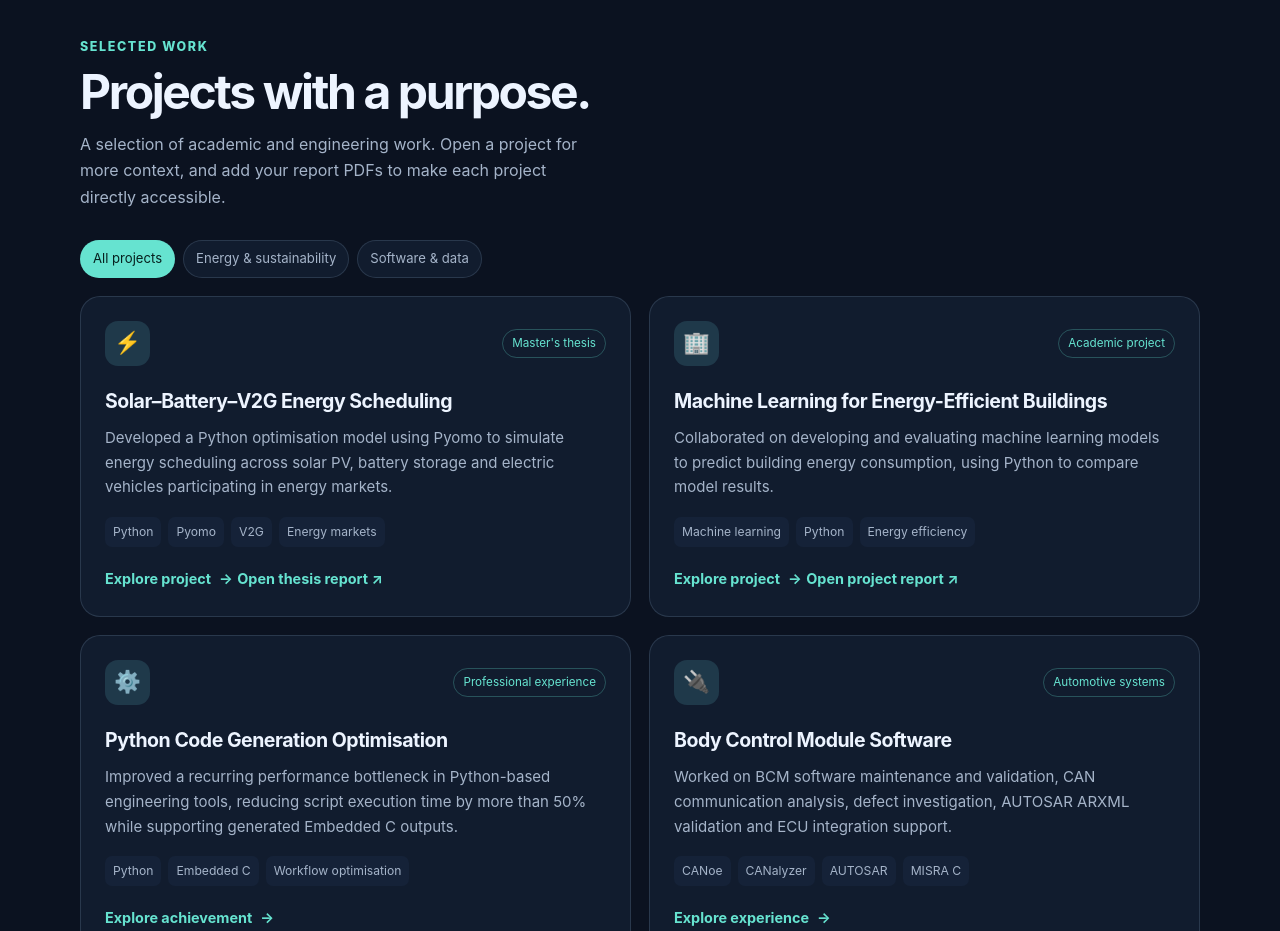
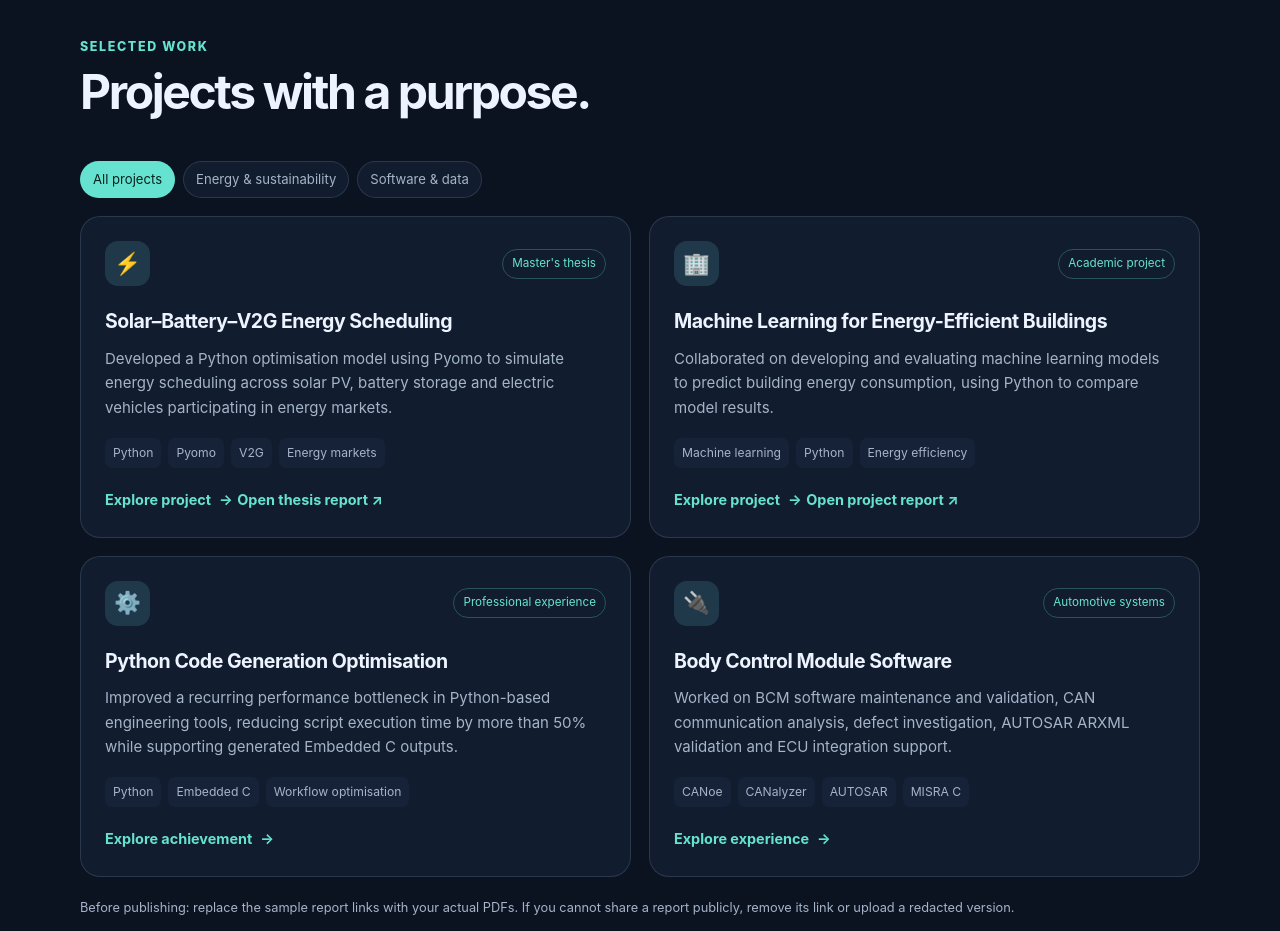
Before and after one commit to By-Ancy/Portfolio_Website, a plain HTML site: page index.html in a window 1280 px wide. Shown: the part 1480-2411 px from the top of the page. Drawn offline with Linux system fonts and the light colour scheme.

Commit message:
Update projects section description
Removed the description text from the projects section.

```diff
--- a/index.html
+++ b/index.html
@@ -83,7 +83,7 @@
 </section>
 <section id="projects">
  <div class="wrap reveal">
-  <div class="section-head"><div><div class="kicker">Selected work</div><h2 class="section-title">Projects with a purpose.</h2><p class="section-desc">A selection of academic and engineering work. Open a project for more context, and add your report PDFs to make each project directly accessible.</p></div></div>
+  <div class="section-head"><div><div class="kicker">Selected work</div><h2 class="section-title">Projects with a purpose.</h2><p class="section-desc"></p></div></div>
   <div class="filter-row" aria-label="Filter projects"><button class="filter active" data-filter="all">All projects</button><button class="filter" data-filter="energy">Energy & sustainability</button><button class="filter" data-filter="software">Software & data</button></div>
   <div class="grid projects" id="projectGrid">
    <article class="card project-card" data-category="energy">
```
